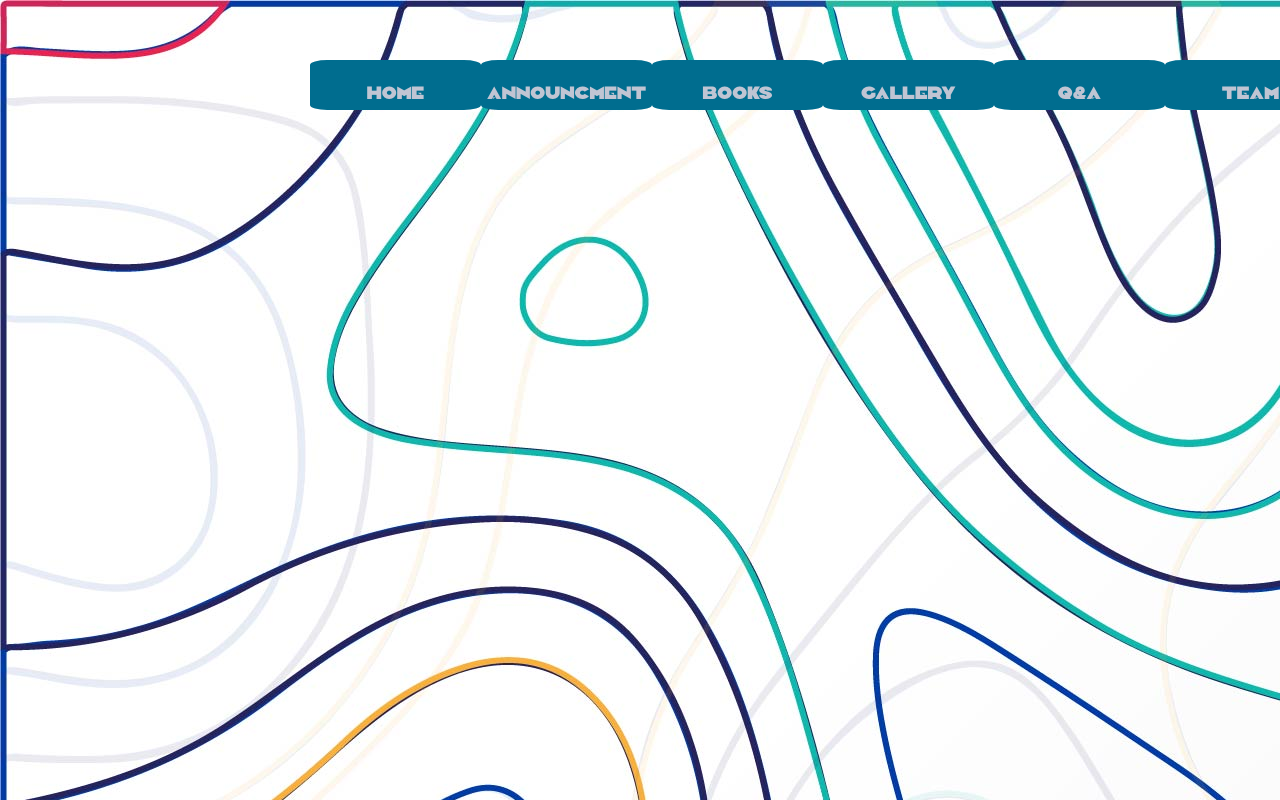
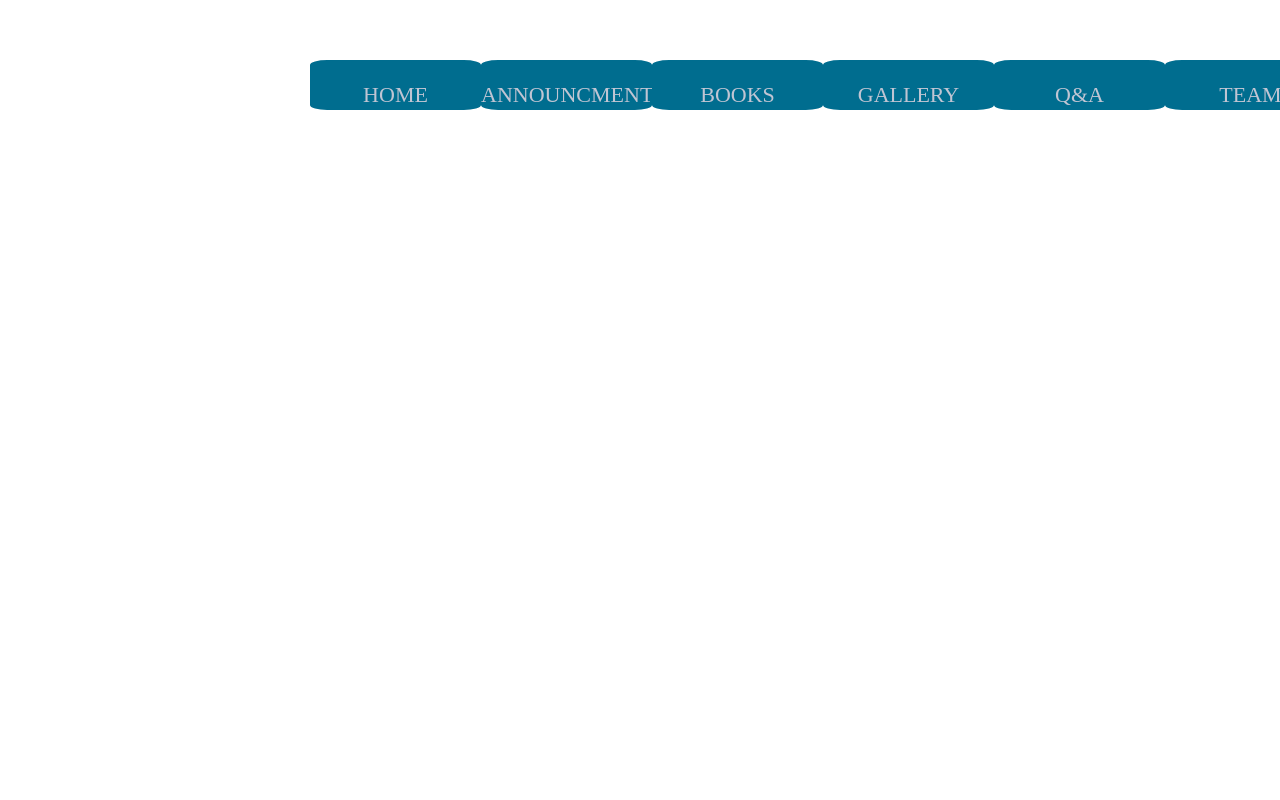
Before and after one commit to yadav-rohit/HOLA-NITJ, a PHP site: page /navbar.html in a window 1280 px wide; the page is wider, and only the part inside the window is pictured. Run offline with PHP 8.4, Linux system fonts and the light colour scheme.

Commit message:
php second wave

```diff
--- a/HTML/CSS/home.css
+++ b/HTML/CSS/home.css
@@ -3,14 +3,16 @@
 @font-face { font-family: Rounded; src: url('Rounded.ttf'); }
 @font-face { font-family: Camar; src: url('Camar.otf'); }
 @font-face { font-family: ObveronFont; src: url('ObveronFont.ttf'); }
-body{
+.bodies{
     margin: 0;
-    background: url('qqqq.jpg');
     background-repeat: no-repeat;
     background-attachment: fixed;
     font-family: camar;
     width:100vw;
     height: 100vh;
+  }
+  #bodiesone{
+    background: url('qqqq.jpg');
   }
   #bodyc{
     position: absolute;
@@ -86,26 +88,6 @@ body{
     padding-left: 10px;
 
   }
-  /*
-  .menu.home{
-    background-color: #4056A1;
-  }
-  .menu.ann{
-    background-color: #4056A1;
-  }
-  .menu.bk{
-    background-color: #4056A1;
-  }
-  .menu.gll{
-    background-color: #4056A1;
-  }
-  .menu.qa{
-    background-color: #4056A1;
-  } .menu.tm{
-    background-color: #4056A1;
-  }
-  */
-  /* unvisited link */
 a{
   text-decoration: none;
   color:inherit;
--- a/HTML/HOME.html
+++ b/HTML/HOME.html
@@ -6,7 +6,7 @@
    <script src="js/main.js"></script>
     <link rel="stylesheet" type="text/css" href="CSS/home.css">
 </head>
-<body >
+<body id="bodiesone">
             <img id ="logo" src="logo.png" alt="logo" height="220px" width="250px" >
 
 
--- a/HTML/navbar.html
+++ b/HTML/navbar.html
@@ -1,15 +1,15 @@
 <!DOCTYPE html>
 <html>
 <head>
-    <link rel="stylesheet" href="CSS/home.css"
+    <link rel="stylesheet" href="CSS/home.css">
     <head>
 <body>
 <div id="navbar" >
-    <div class="menu home"><p><a href="TEAM.html" ></a>HOME</a></p></div>
-    <div class="menu ann"><p><a href="TEAM.html" ></a>ANNOUNCMENT</a></p></div>
-    <div class="menu bk"><p><a href="TEAM.html" ></a>BOOKS</a></p></div>
-    <div class="menu gll"><p><a href="TEAM.html" ></a>GALLERY</a></p></div>
-    <div class="menu qa"><p> <a href="TEAM.html" ></a>Q&A</a></p></div>
+    <div class="menu home"><p><a href="index.php" >HOME</a></p></div>
+    <div class="menu ann"><p><a href="announcment.php" >ANNOUNCMENT</a></p></div>
+    <div class="menu bk"><p><a href="books.php" >BOOKS</a></p></div>
+    <div class="menu gll"><p><a href="gallery.php" >GALLERY</a></p></div>
+    <div class="menu qa"><p> <a href="q&a.php" >Q&A</a></p></div>
     <div class="menu  tm"><p><a href="TEAM.html" >
        TEAM</a></p></div>
 </div>
```
Also changed, not shown: HTML/announcment.php (added, +10 -0 lines), HTML/books.php (added, +10 -0 lines), HTML/gallery.php (added, +10 -0 lines), HTML/q&a.php (added, +10 -0 lines), HTML/CSS/an.css (added), HTML/CSS/an.jpg (added), HTML/CSS/bks.css (added).
